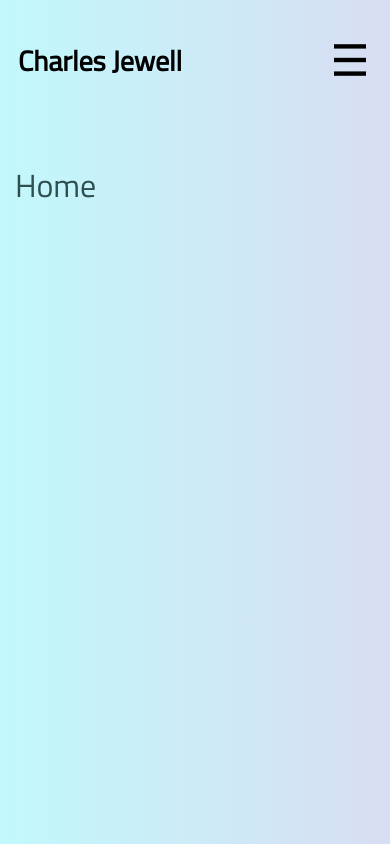
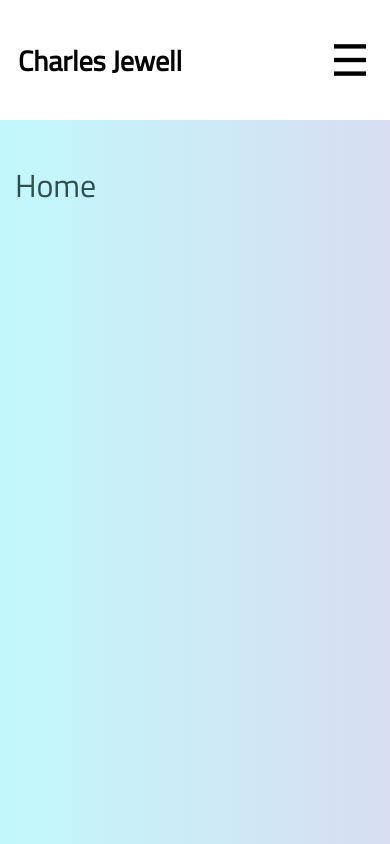
Before and after one commit to cjewell47/nuxt-play-around, a Nuxt app: page / in a window 390 px wide. Built offline with nearby package versions, Linux system fonts and the light colour scheme.

Commit message:
header menu for mobile

```diff
--- a/components/Header.vue
+++ b/components/Header.vue
@@ -283,6 +283,10 @@ a {
     }
   }
   @media screen and (max-width: 767px) {
+    background-color: #fff;
+    &.scroll-background {
+      background-color: #fff;
+    }
     height: 120px;
     .items-container {
       display: none;
```
